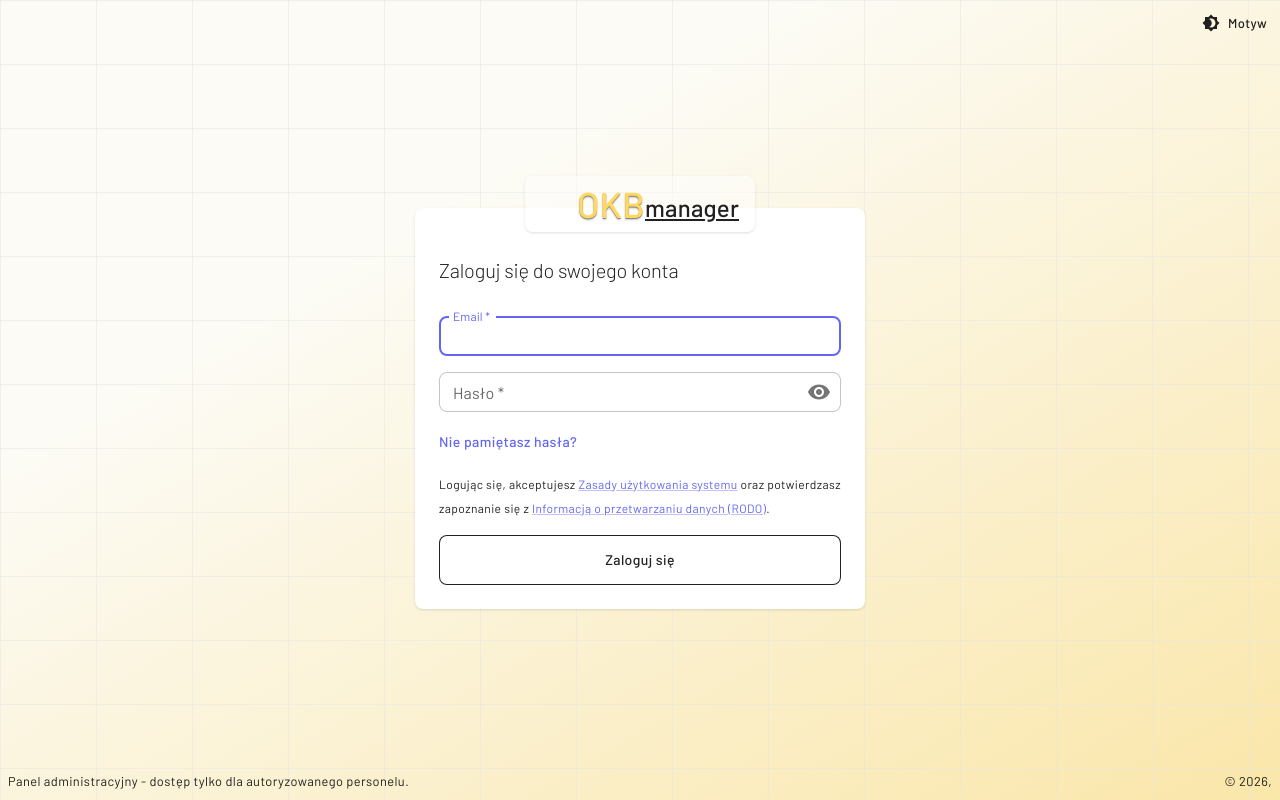
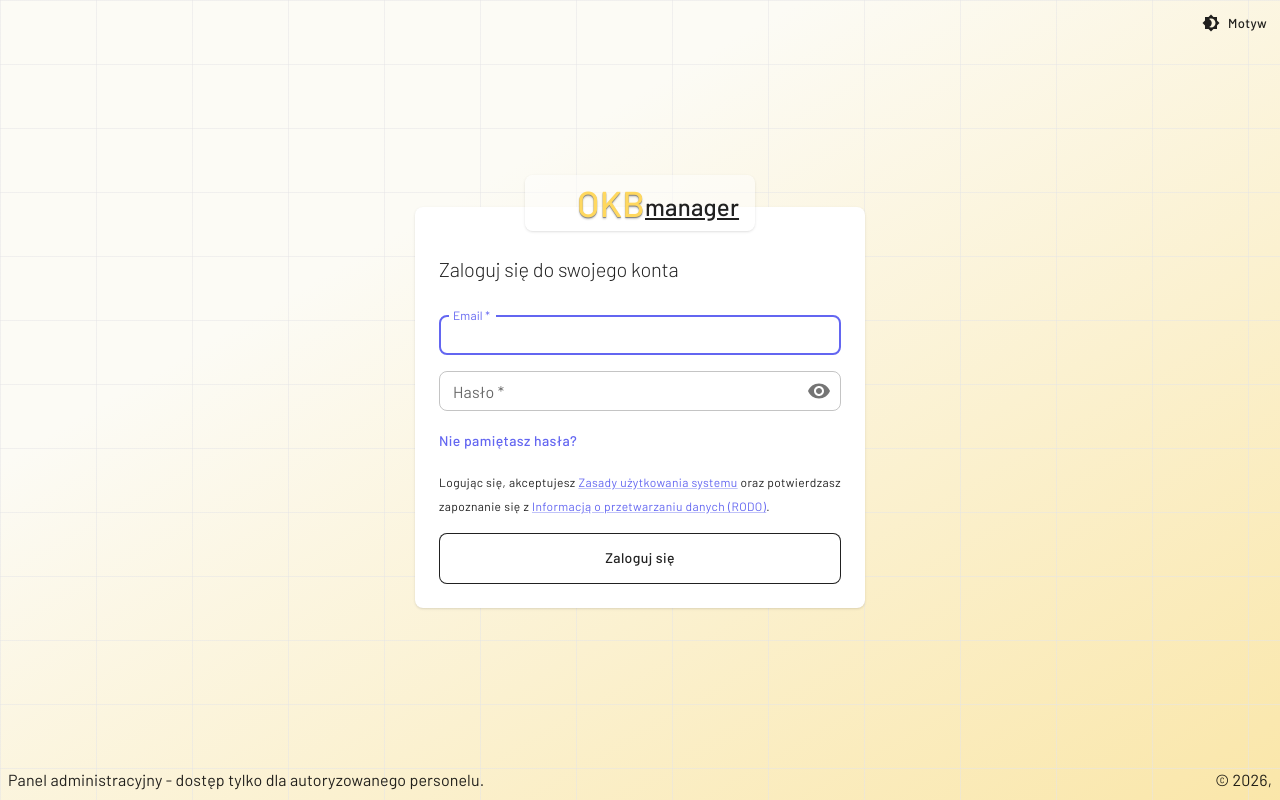
Before and after one commit to Sanderky/okb-manager-private, a React (Vite) app: page /login in a window 1280 px wide. Built offline with nearby package versions, Linux system fonts and the light colour scheme; no server answers; the database is empty; some icons are missing.

Commit message:
Adjust Footer

```diff
--- a/src/components/Footer.tsx
+++ b/src/components/Footer.tsx
@@ -11,12 +11,10 @@ const AppFooter = () => {
           px: 1,
           columnGap: 1,
           rowGap: 1,
-          fontSize: { xs: '0.7rem', sm: '0.8rem' },
         }}
         flexWrap={'wrap'}
       >
         <Typography
-          variant="caption"
           sx={{
             fontSize: 'inherit',
           }}
@@ -24,7 +22,6 @@ const AppFooter = () => {
           Panel administracyjny - dostęp tylko dla autoryzowanego personelu.
         </Typography>
         <Typography
-          variant="caption"
           sx={{
             fontSize: 'inherit',
           }}
```
